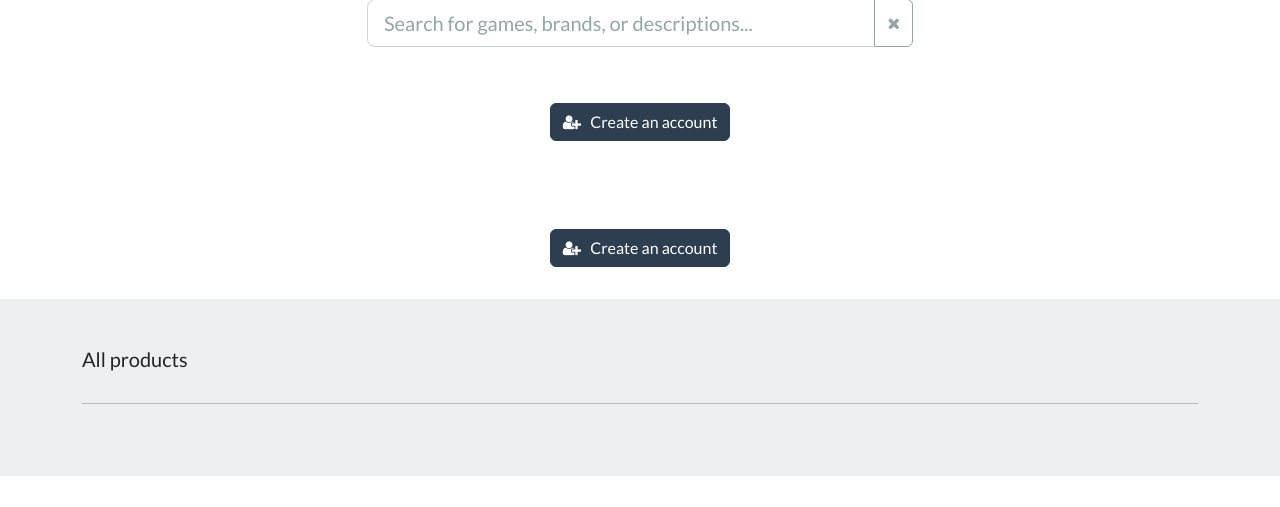
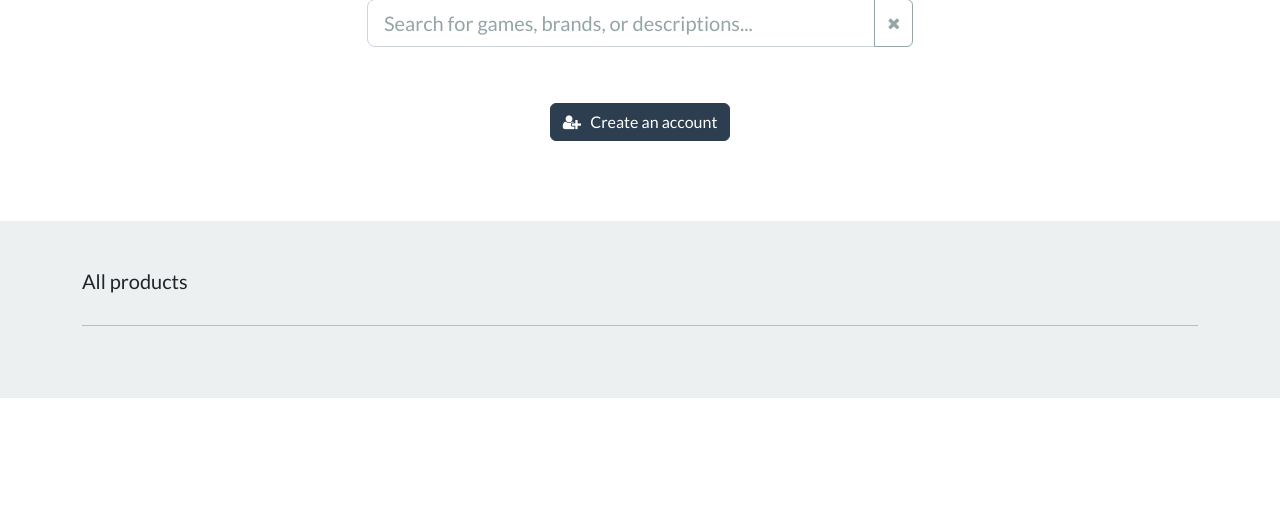
Before and after one commit to prodhanm/OOP_django_gamestore_model, a Django app: page / in a window 1280 px wide. Shown: the part 252-759 px from the top of the page. Run offline with Django 5.2, Linux system fonts and the light colour scheme; data that the repository does not hold is empty; some libraries are stand-ins or nearby versions.

```diff
--- a/store/templates/store/store.html
+++ b/store/templates/store/store.html
@@ -107,17 +107,6 @@
             </div>
 
         </div>
-
-
-                <br>
-
-                <a href="{% url 'register' %}" class="btn btn-primary my-2"> <i class="fa fa-user-plus" aria-hidden="true"></i> &nbsp; Create an account </a>
-
-
-            </div>
-
-        </div>
-
 
     </section>
 
```
